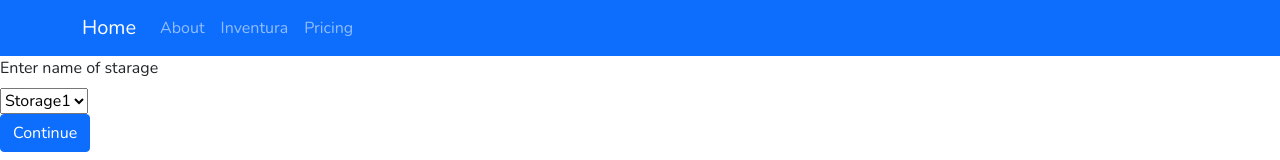
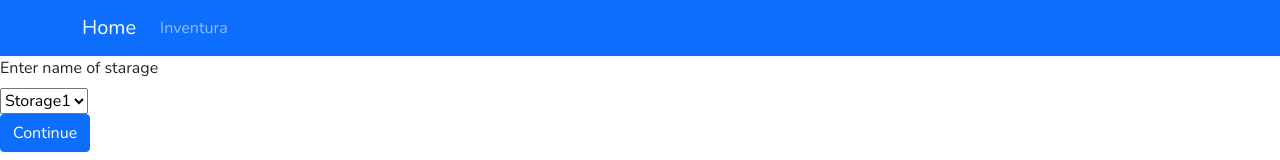
Before and after one commit to petr-jilek/heckaton-persing, a React (Create React App) app in the folder client-app/: page / in a window 1280 px wide. Shown: the top 160 px of the page. Built offline with nearby package versions, Linux system fonts and the light colour scheme.

Commit message:
edit menu

```diff
--- a/client-app/src/views/App.js
+++ b/client-app/src/views/App.js
@@ -16,7 +16,6 @@ export default function App() {
             <Routes>
                 <Route path="/" element={<HomeView />} >
                     <Route index element={<HomePage />} />
-                    <Route path="about" element={<AboutPage />} />
                     <Route path="inventura" element={<InventuraPage />} />
                 </Route>
 
--- a/client-app/src/views/home/HomeView.js
+++ b/client-app/src/views/home/HomeView.js
@@ -9,9 +9,7 @@ export default function HomeView() {
                 <Container>
                     <Navbar.Brand as={Link} to="/">Home</Navbar.Brand>
                     <Nav className="me-auto">
-                        <Nav.Link as={Link} to="/about">About</Nav.Link>
                         <Nav.Link as={Link} to="/inventura">Inventura</Nav.Link>
-                        <Nav.Link as={Link} to="/pricing">Pricing</Nav.Link>
                     </Nav>
                 </Container>
             </Navbar>
```
